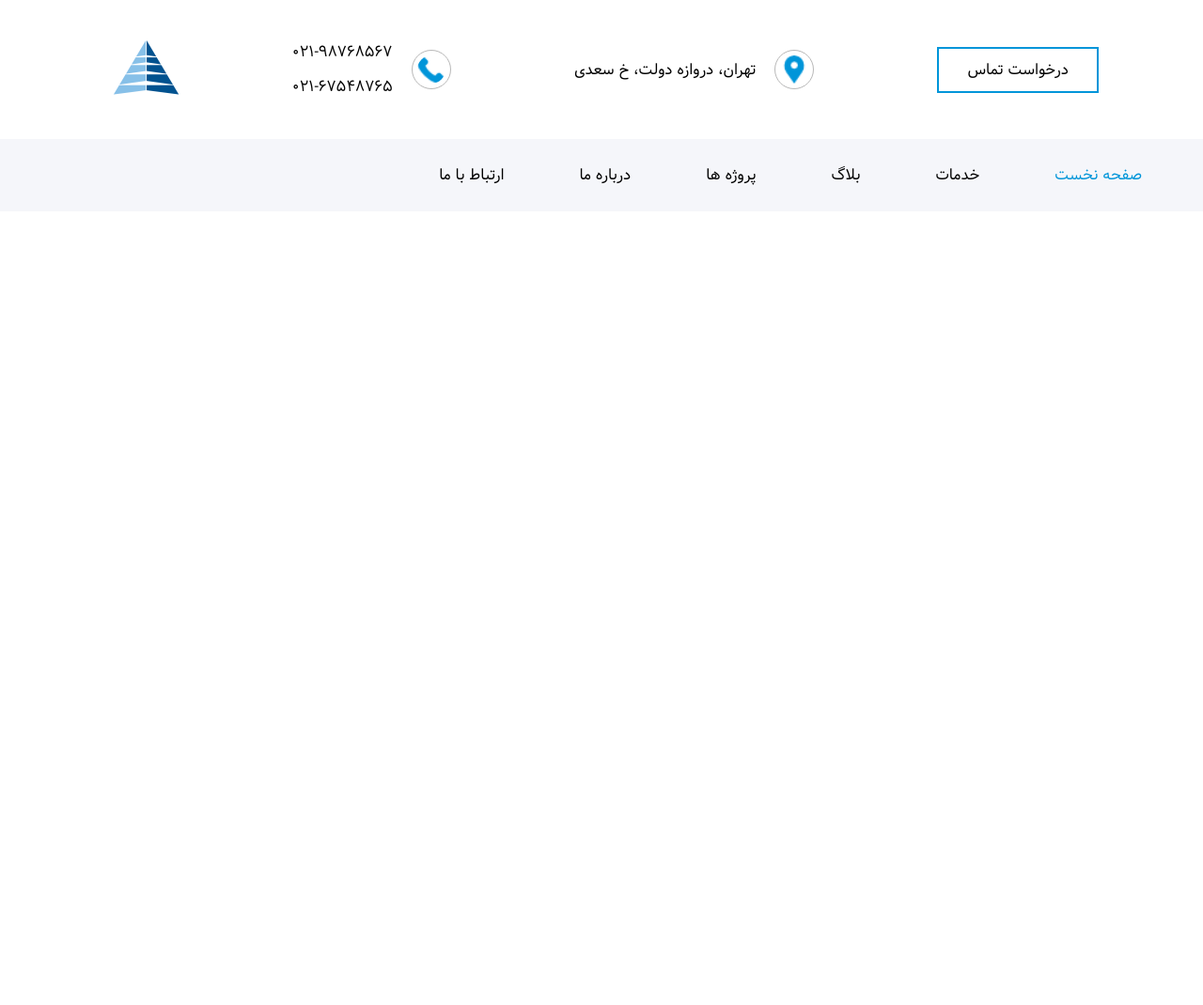
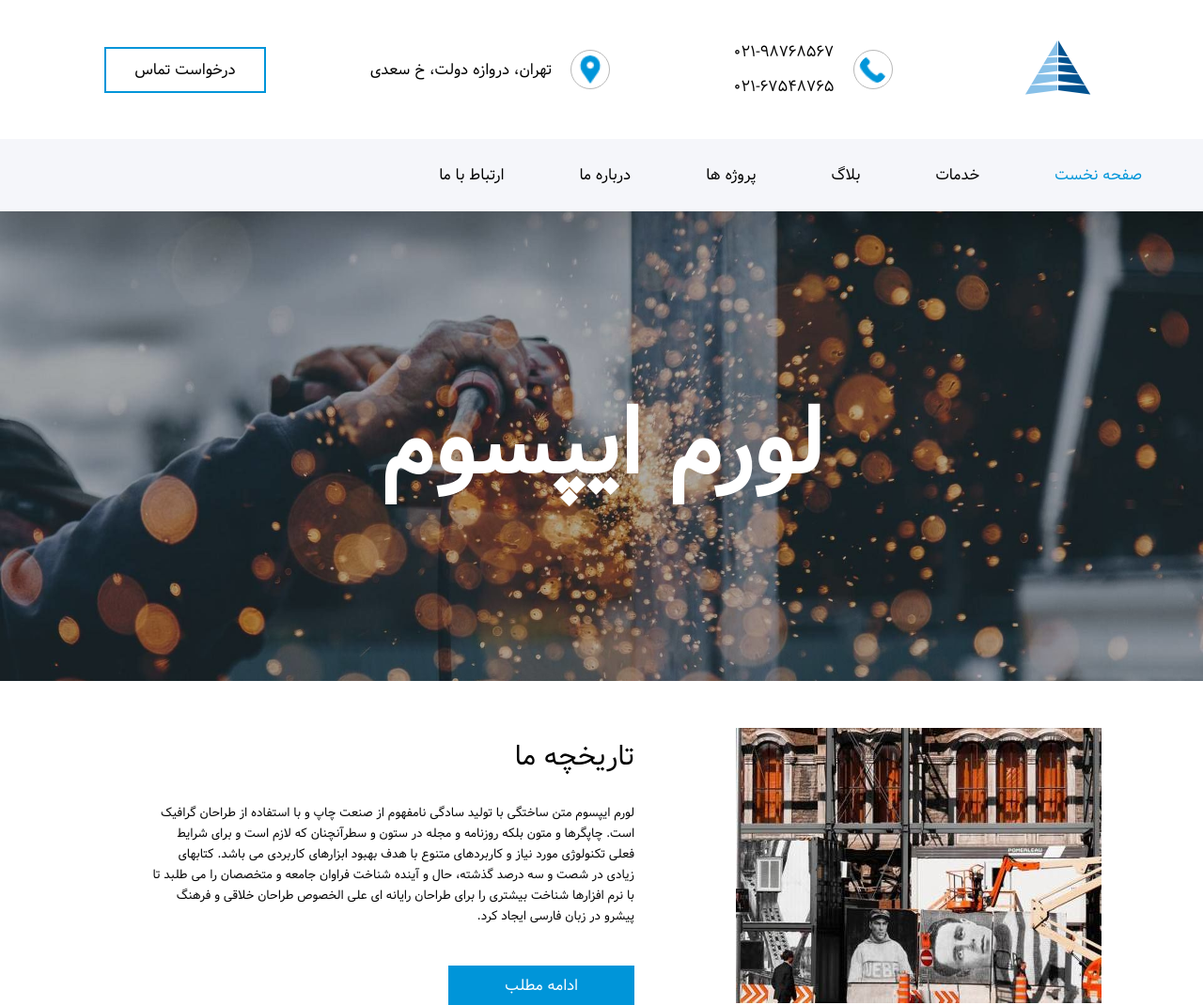
Before and after one commit to aryan-shali/Suitable-site-for-companies, a plain HTML site: page index.html in a window 1280 px wide. Shown: the whole page at 94% size. Before the commit the page ends 800 px from the top, so only its background shows below. Drawn offline with Linux system fonts and the light colour scheme.

Commit message:
make first section and about part

```diff
--- a/index.html
+++ b/index.html
@@ -45,6 +45,25 @@
             <li class="b">ارتباط با ما</li>
         </ul>
     </div>
+
+
+    <div class="contain">
+        <h1>لورم ایپسوم</h1>
+        <!-- <img src="dac97dab3c5e48e890108b868c7b10ec.w_1920,h_506,r_k.jpg" alt="pic" class="kar"> -->
+    </div>
+
+
+
+
+    <div class="moref">
+        <div dir="rtl">
+            <p class="title">تاریخچه ما</p>
+            <p class="tozi">لورم ایپسوم متن ساختگی با تولید سادگی نامفهوم از صنعت چاپ و با استفاده از طراحان گرافیک است. چاپگرها و متون بلکه روزنامه و مجله در ستون و سطرآنچنان که لازم است و برای شرایط فعلی تکنولوژی مورد نیاز و کاربردهای متنوع با هدف بهبود ابزارهای کاربردی
+                می باشد. کتابهای زیادی در شصت و سه درصد گذشته، حال و آینده شناخت فراوان جامعه و متخصصان را می طلبد تا با نرم افزارها شناخت بیشتری را برای طراحان رایانه ای علی الخصوص طراحان خلاقی و فرهنگ پیشرو در زبان فارسی ایجاد کرد.</p>
+            <a href="#" class="edame">ادامه مطلب</a>
+        </div>
+        <img src="2.jpg" alt="pic">
+    </div>
 </body>
 
 </html>
--- a/style.css
+++ b/style.css
@@ -12,7 +12,9 @@
 .head1 {
     display: flex;
     justify-content: space-evenly;
-    margin: 30px 0;
+    padding: 30px 0;
+    flex-direction: row-reverse;
+    background: white;
 }
 
 .p2 {
@@ -60,6 +62,7 @@
     border: 2px solid #0095D9;
     padding: 9px 30px;
     color: black;
+    transition: 1s ease;
 }
 
 .p4 a:hover {
@@ -97,3 +100,65 @@
     color: black;
     transition: 1s ease;
 }
+
+.contain {
+    width: 100%;
+    height: 500px;
+    overflow: hidden;
+    display: flex;
+    align-items: center;
+    justify-content: center;
+    background-image: url(dac97dab3c5e48e890108b868c7b10ec.w_1920,h_506,r_k.jpg );
+    background-size: cover;
+    background-position: center;
+    transition: 1s ease-in;
+}
+
+.contain:hover {
+    background: url(3.jpg);
+    background-size: cover;
+    background-position: center;
+    transition: 1s ease-out;
+}
+
+.contain h1 {
+    font-size: 6rem;
+    color: white;
+}
+
+.contain .kar {
+    opacity: 0.99;
+}
+
+.moref {
+    display: flex;
+    justify-content: space-evenly;
+    align-items: center;
+    padding: 50px 0 0 50px;
+}
+
+.title {
+    font-size: 1.8rem;
+    margin-bottom: 25px;
+}
+
+.tozi {
+    width: 517px;
+    height: auto;
+    font-size: 0.8rem;
+    margin-bottom: 50px;
+}
+
+.edame {
+    text-decoration: none;
+    color: white;
+    background: #0095D9;
+    padding: 7.8px 60px;
+    transition: 1s ease-out;
+}
+
+.edame:hover {
+    color: white;
+    background: #00608D;
+    transition: 1s ease-in;
+}
```
Also changed, not shown: 2.jpg (renamed from 7b73ba953ccc4b66bccaf567f37b22ec.w_389,h_293,r_k.jpg), 3.jpg (added), 75f399d0361c4f5aabf0cab910fcb5aa.w_24,h_24,r_k.png (added), e80eabfedeb443818eb884fa03e6dc7f.w_24,h_24,r_k.png (added).
